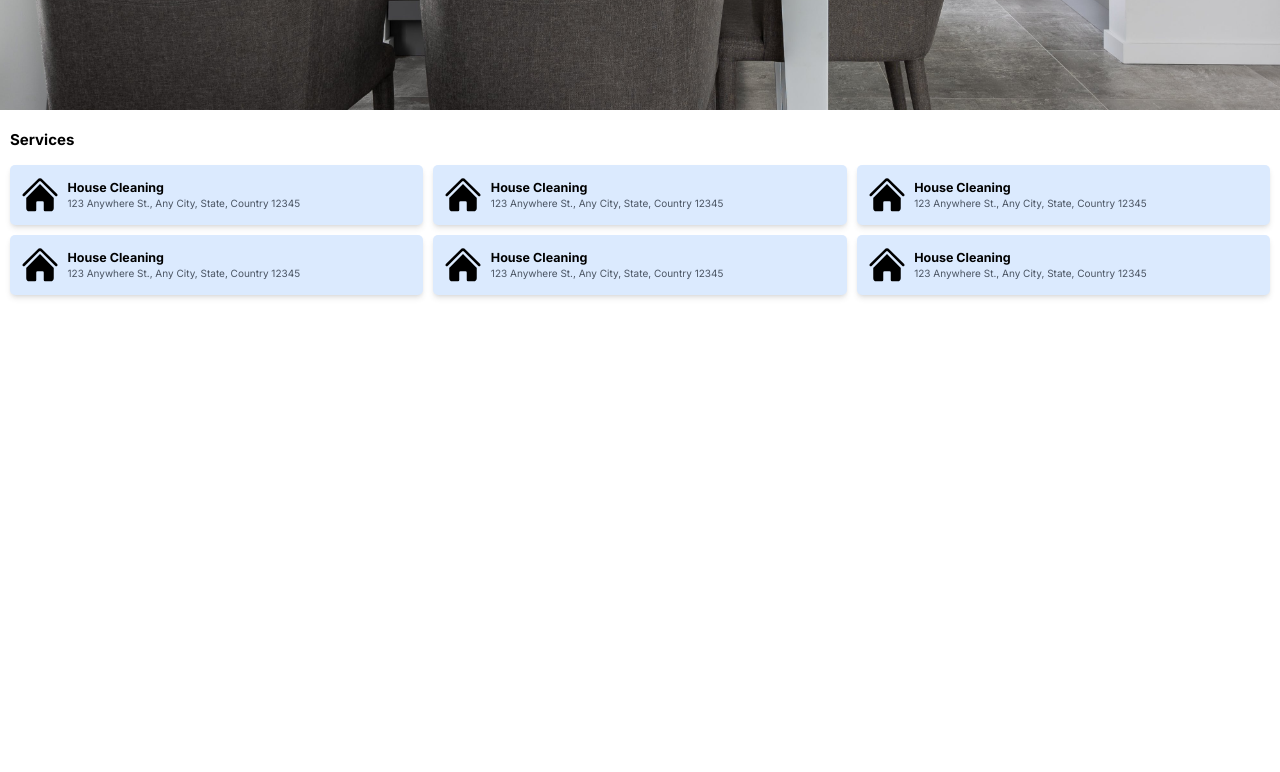
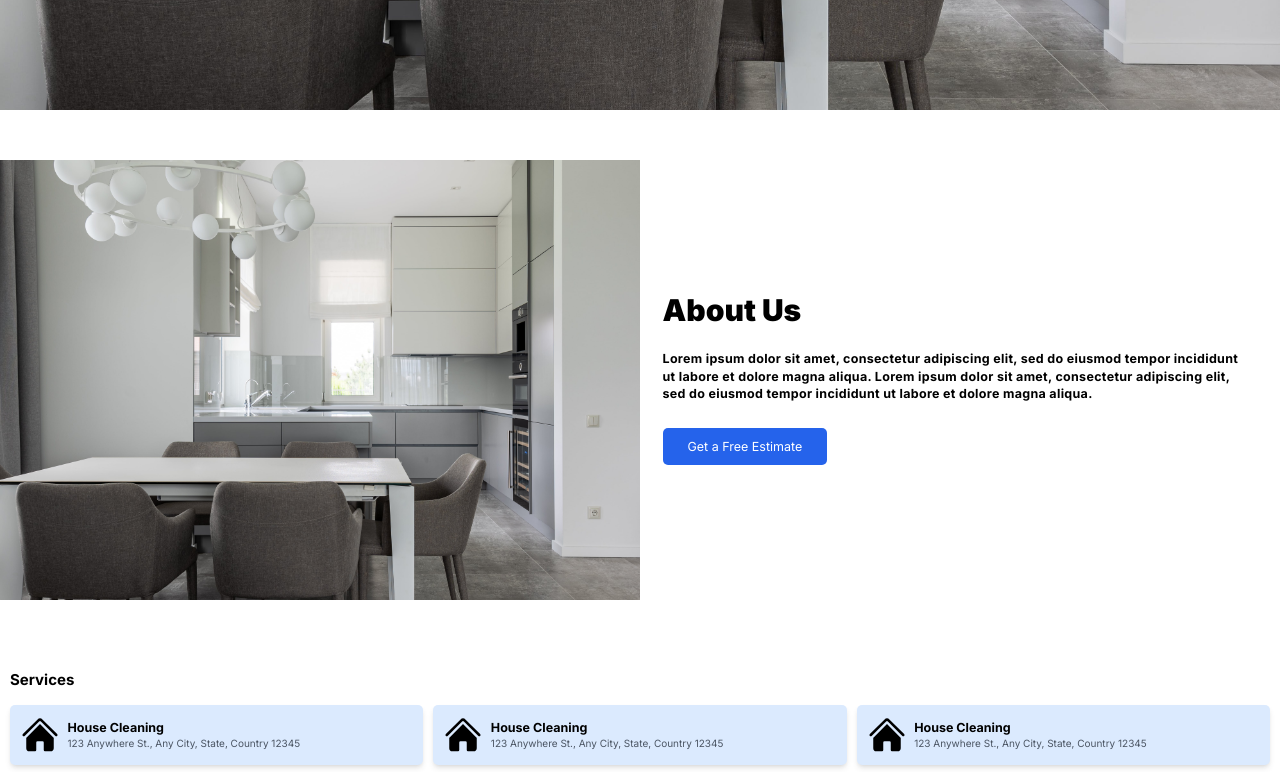
Before and after one commit to Brayheart/MichelleMarshallCleaningService, a plain HTML site: page index.html in a window 1280 px wide. Shown: the part 690-1462 px from the top of the page. Before the commit the page ends 1005 px from the top, so only its background shows below. Drawn offline with nearby package versions, Linux system fonts and the light colour scheme.

Commit message:
services

```diff
--- a/index.html
+++ b/index.html
@@ -33,6 +33,21 @@
         </div>
       </section>
     </header>
+
+    <section class="flex w-full sm:my-20">
+        <div class="w-1/2 h-[55vh] hidden sm:block bg-no-repeat bg-cover bg-center sm:block" style="background-image: url('./images/hero1.jpg');"></div>
+        <div class="w-full sm:w-1/2 flex flex-col justify-center items-center p-9 text-center gap-5 sm:text-left sm:items-start">
+            <h2 class="text-3xl md:text-4xl lg:text-5xl font-black">
+                About Us
+            </h2>
+            <p class="font-bold text-lg md:text-xl tracking-wide p-5 sm:pl-0">
+                Lorem ipsum dolor sit amet, consectetur adipiscing elit, sed do eiusmod tempor incididunt ut labore et dolore magna aliqua. Lorem ipsum dolor sit amet, consectetur adipiscing elit, sed do eiusmod tempor incididunt ut labore et dolore magna aliqua.
+            </p>
+            <button class="rounded-lg bg-blue-600 py-4 px-10 text-xl text-white hover:bg-blue-800 transition duration-300">
+                Get a Free Estimate
+            </button>
+        </div>
+    </section>
 
     <div class="bg-white text-left py-8 px-4">
         <h2 class="text-2xl font-bold mb-6">Services</h2>
```
